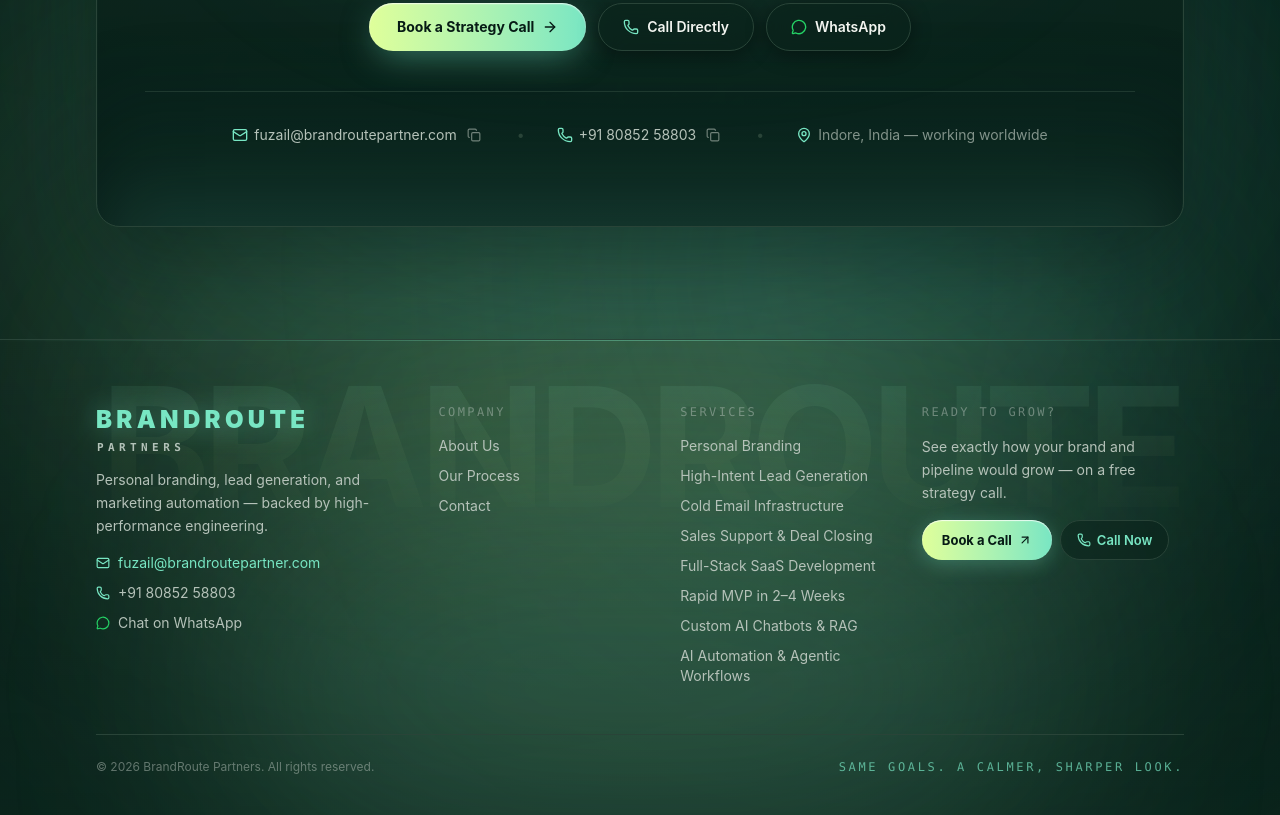
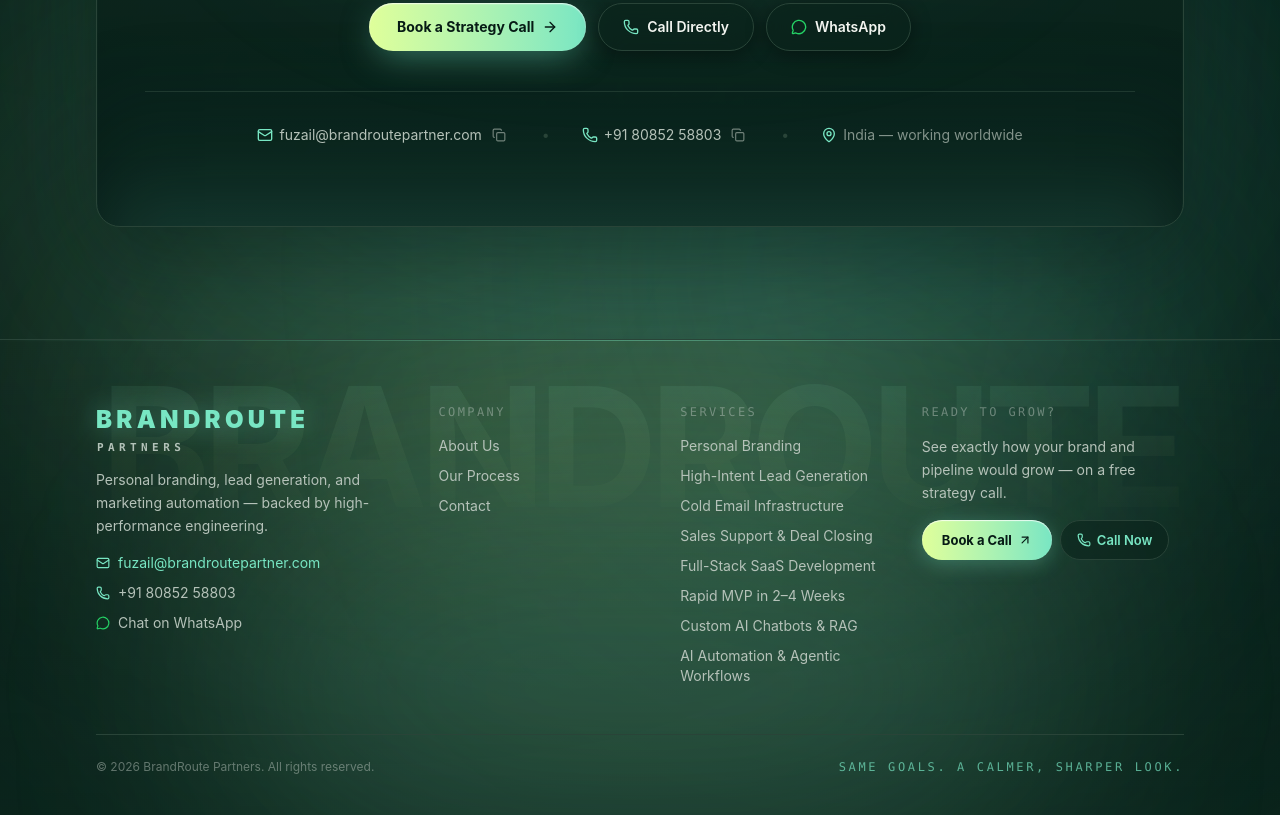
Before and after one commit to MD-NAVED/BrandRoutePartners, a Next.js app: page / in a window 1280 px wide. Shown: the part 2580-3395 px from the top of the page. Built offline with nearby package versions, Linux system fonts and the light colour scheme.

Commit message:
fix(ui): remove city name and keep only country in contact location

```diff
--- a/src/app/page.tsx
+++ b/src/app/page.tsx
@@ -1199,7 +1199,7 @@ function ContactSection() {
 
             <span className="inline-flex items-center gap-1.5 text-[#B5C2B9]/70">
               <MapPin className="h-4 w-4 text-[#78E6C3]" />
-              <span>Indore, India — working worldwide</span>
+              <span>India — working worldwide</span>
             </span>
           </div>
         </motion.div>
```
